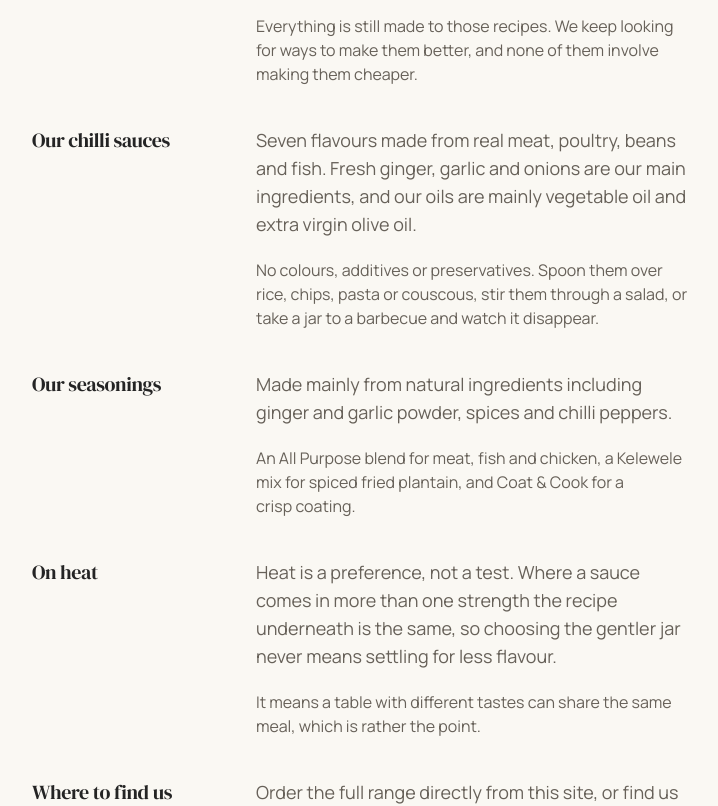
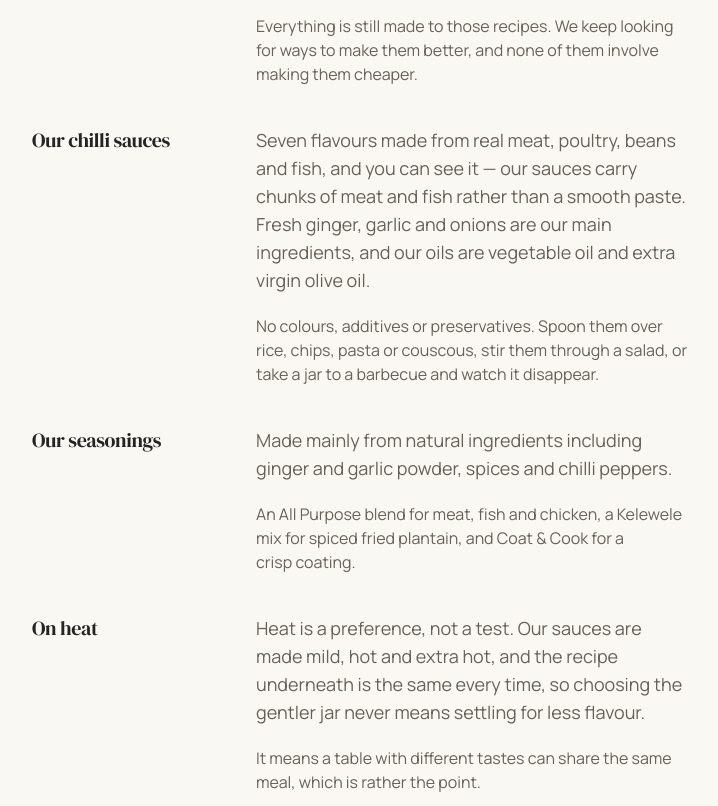
Before and after one commit to TobiWilliams001/efamy-storefront, a Next.js app: page /about in a window 1280 px wide. Shown: the part 1660-2466 px from the top of the page, without its empty margins (280-998 px from the left). Built offline with nearby package versions, Linux system fonts and the light colour scheme; no server answers.

Commit message:
feat: say three strengths, and that the sauces have chunks in them

```diff
--- a/src/app/about/page.tsx
+++ b/src/app/about/page.tsx
@@ -68,9 +68,11 @@ export default async function AboutPage() {
           <h2 className="text-2xl sm:text-xl">Our chilli sauces</h2>
           <div>
             <p className="text-lg text-pretty text-muted-foreground">
-              Seven flavours made from real meat, poultry, beans and fish. Fresh
-              ginger, garlic and onions are our main ingredients, and our oils
-              are mainly vegetable oil and extra virgin olive oil.
+              Seven flavours made from real meat, poultry, beans and fish, and
+              you can see it — our sauces carry chunks of meat and fish rather
+              than a smooth paste. Fresh ginger, garlic and onions are our main
+              ingredients, and our oils are vegetable oil and extra virgin olive
+              oil.
             </p>
             <p className="mt-5 text-pretty text-muted-foreground">
               No colours, additives or preservatives. Spoon them over rice,
@@ -95,9 +97,9 @@ export default async function AboutPage() {
           <h2 className="text-2xl sm:text-xl">On heat</h2>
           <div>
             <p className="text-lg text-pretty text-muted-foreground">
-              Heat is a preference, not a test. Where a sauce comes in more than
-              one strength the recipe underneath is the same, so choosing the
-              gentler jar never means settling for less flavour.
+              Heat is a preference, not a test. Our sauces are made mild, hot
+              and extra hot, and the recipe underneath is the same every time,
+              so choosing the gentler jar never means settling for less flavour.
             </p>
             <p className="mt-5 text-pretty text-muted-foreground">
               It means a table with different tastes can share the same meal,
--- a/src/components/sections/why-efamy.tsx
+++ b/src/components/sections/why-efamy.tsx
@@ -7,7 +7,7 @@ const reasons = [
     icon: Flame,
     title: "Mild or hot, your choice",
     description:
-      "Our chilli sauces come in two strengths, so everyone at the table gets the heat they want.",
+      "Every chilli sauce is made in more than one strength, so everyone at the table gets the heat they want.",
   },
   {
     icon: Leaf,
--- a/src/lib/faqs.ts
+++ b/src/lib/faqs.ts
@@ -12,7 +12,7 @@ export const faqs: Faq[] = [
   {
     question: "What is the difference between mild and hot?",
     answer:
-      "The recipe underneath is the same. The mild version simply carries less chilli, so you get the full depth of flavour with a gentler heat. It means a table with different tastes can share the same meal.",
+      "The recipe underneath is the same. Mild simply carries less chilli and extra hot carries more, so you get the full depth of flavour at whichever strength suits you. It means a table with different tastes can share the same meal.",
   },
   {
     question: "Where are your products made?",
```
